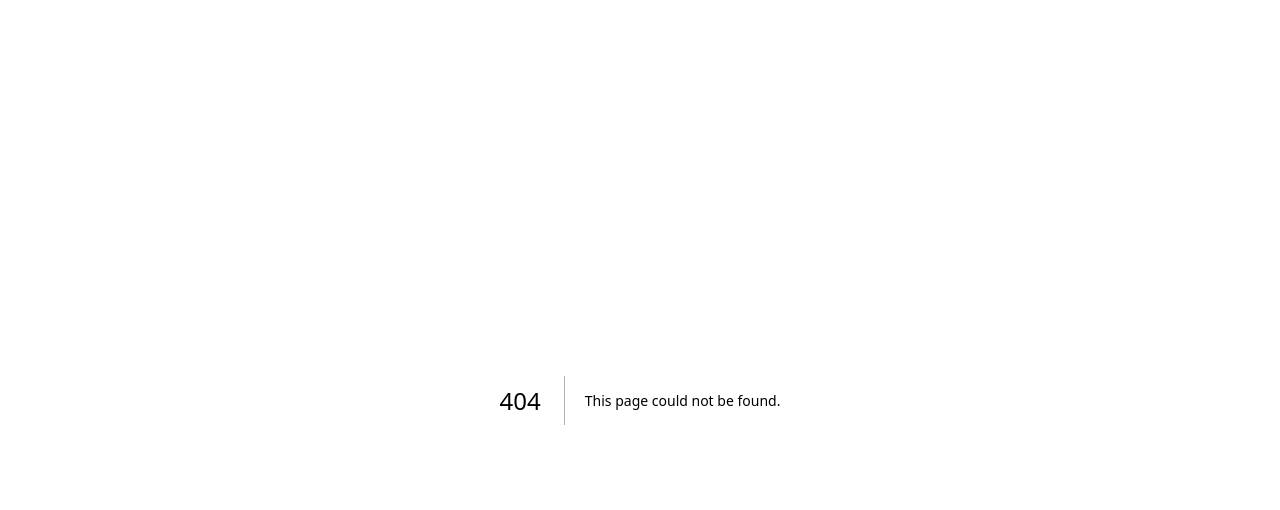
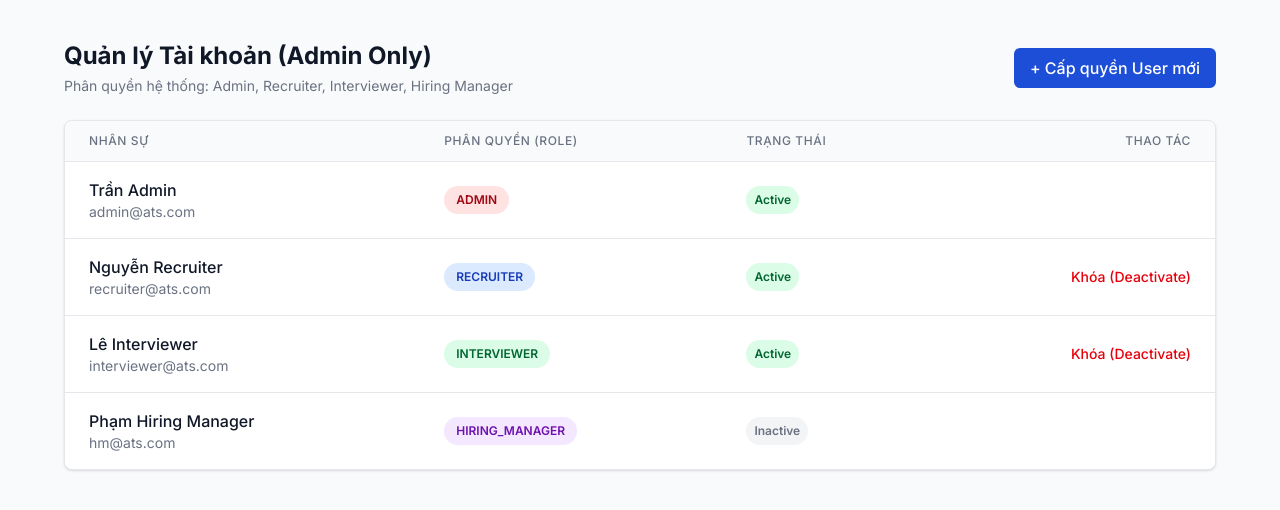
Before and after one commit to quynhnguyen05/Smart-Recruitment-ATS, a Next.js app in the folder frontend/: page /admin-users in a window 1280 px wide. Before the commit this address had no page. Shown: the top 510 px of the page. Built offline with nearby package versions, Linux system fonts and the light colour scheme.

Commit message:
feat: Dựng UI Quản lý User và Phân quyền Admin (US-ATS-13)

```diff
--- /dev/null
+++ b/frontend/app/admin-users/page.tsx
@@ -0,0 +1,103 @@
+"use client";
+import React, { useState } from "react";
+
+export default function AdminUsersPage() {
+  // Giả lập dữ liệu danh sách user
+  const [users, setUsers] = useState([
+    { id: "U01", name: "Trần Admin", email: "admin@ats.com", role: "ADMIN", status: "Active" },
+    { id: "U02", name: "Nguyễn Recruiter", email: "recruiter@ats.com", role: "RECRUITER", status: "Active" },
+    { id: "U03", name: "Lê Interviewer", email: "interviewer@ats.com", role: "INTERVIEWER", status: "Active" },
+    { id: "U04", name: "Phạm Hiring Manager", email: "hm@ats.com", role: "HIRING_MANAGER", status: "Inactive" },
+  ]);
+
+  const [isModalOpen, setIsModalOpen] = useState(false);
+
+  const handleDelete = (id: string) => {
+    if (confirm("Bạn có chắc chắn muốn vô hiệu hóa tài khoản này?")) {
+      setUsers(users.map(u => u.id === id ? { ...u, status: "Inactive" } : u));
+    }
+  };
+
+  const getRoleBadgeColor = (role: string) => {
+    switch (role) {
+      case "ADMIN": return "bg-red-100 text-red-800";
+      case "RECRUITER": return "bg-blue-100 text-blue-800";
+      case "INTERVIEWER": return "bg-green-100 text-green-800";
+      case "HIRING_MANAGER": return "bg-purple-100 text-purple-800";
+      default: return "bg-gray-100 text-gray-800";
+    }
+  };
+
+  return (
+    <div className="min-h-screen bg-gray-50 py-10 px-4 sm:px-6 lg:px-8">
+      <div className="max-w-6xl mx-auto">
+        <div className="flex justify-between items-center mb-6">
+          <div>
+            <h1 className="text-2xl font-bold text-gray-900">Quản lý Tài khoản (Admin Only)</h1>
+            <p className="text-gray-500 text-sm mt-1">Phân quyền hệ thống: Admin, Recruiter, Interviewer, Hiring Manager</p>
+          </div>
+          <button
+            onClick={() => setIsModalOpen(true)}
+            className="bg-[#1D4ED8] text-white px-4 py-2 rounded-md font-medium hover:bg-blue-800 transition-colors"
+          >
+            + Cấp quyền User mới
+          </button>
+        </div>
+
+        {/* Bảng danh sách User */}
+        <div className="bg-white shadow-sm rounded-lg border border-gray-200 overflow-hidden">
+          <table className="min-w-full divide-y divide-gray-200">
+            <thead className="bg-gray-50">
+              <tr>
+                <th className="px-6 py-3 text-left text-xs font-medium text-gray-500 uppercase tracking-wider">Nhân sự</th>
+                <th className="px-6 py-3 text-left text-xs font-medium text-gray-500 uppercase tracking-wider">Phân quyền (Role)</th>
+                <th className="px-6 py-3 text-left text-xs font-medium text-gray-500 uppercase tracking-wider">Trạng thái</th>
+                <th className="px-6 py-3 text-right text-xs font-medium text-gray-500 uppercase tracking-wider">Thao tác</th>
+              </tr>
+            </thead>
+            <tbody className="bg-white divide-y divide-gray-200">
+              {users.map((user) => (
+                <tr key={user.id}>
+                  <td className="px-6 py-4 whitespace-nowrap">
+                    <div className="font-medium text-gray-900">{user.name}</div>
+                    <div className="text-sm text-gray-500">{user.email}</div>
+                  </td>
+                  <td className="px-6 py-4 whitespace-nowrap">
+                    <span className={`px-3 py-1 inline-flex text-xs leading-5 font-semibold rounded-full ${getRoleBadgeColor(user.role)}`}>
+                      {user.role}
+                    </span>
+                  </td>
+                  <td className="px-6 py-4 whitespace-nowrap">
+                    <span className={`px-2 py-1 inline-flex text-xs leading-5 font-semibold rounded-full ${user.status === 'Active' ? 'bg-green-100 text-green-800' : 'bg-gray-100 text-gray-500'}`}>
+                      {user.status}
+                    </span>
+                  </td>
+                  <td className="px-6 py-4 whitespace-nowrap text-right text-sm font-medium">
+                    {user.status === 'Active' && user.role !== 'ADMIN' && (
+                      <button onClick={() => handleDelete(user.id)} className="text-red-600 hover:text-red-900">
+                        Khóa (Deactivate)
+                      </button>
+                    )}
+                  </td>
+                </tr>
+              ))}
+            </tbody>
+          </table>
+        </div>
+
+        {/* Modal giả lập tạo User */}
+        {isModalOpen && (
+          <div className="fixed inset-0 bg-black bg-opacity-50 flex items-center justify-center z-50">
+            <div className="bg-white p-6 rounded-lg shadow-xl w-96">
+              <h3 className="text-lg font-bold mb-4">Cấp quyền User mới</h3>
+              <p className="text-sm text-gray-500 mb-6">Tính năng đang được Backend hoàn thiện API...</p>
+              <div className="flex justify-end">
+                <button onClick={() => setIsModalOpen(false)} className="bg-gray-200 px-4 py-2 rounded-md font-medium text-gray-700">Đóng</button>
+              </div>
+            </div>
+          </div>
+        )}
+      </div>
+    </div>
+  );
+}
```
Also changed, not shown: 1 other file (tests, documents, lock files or other folders).
